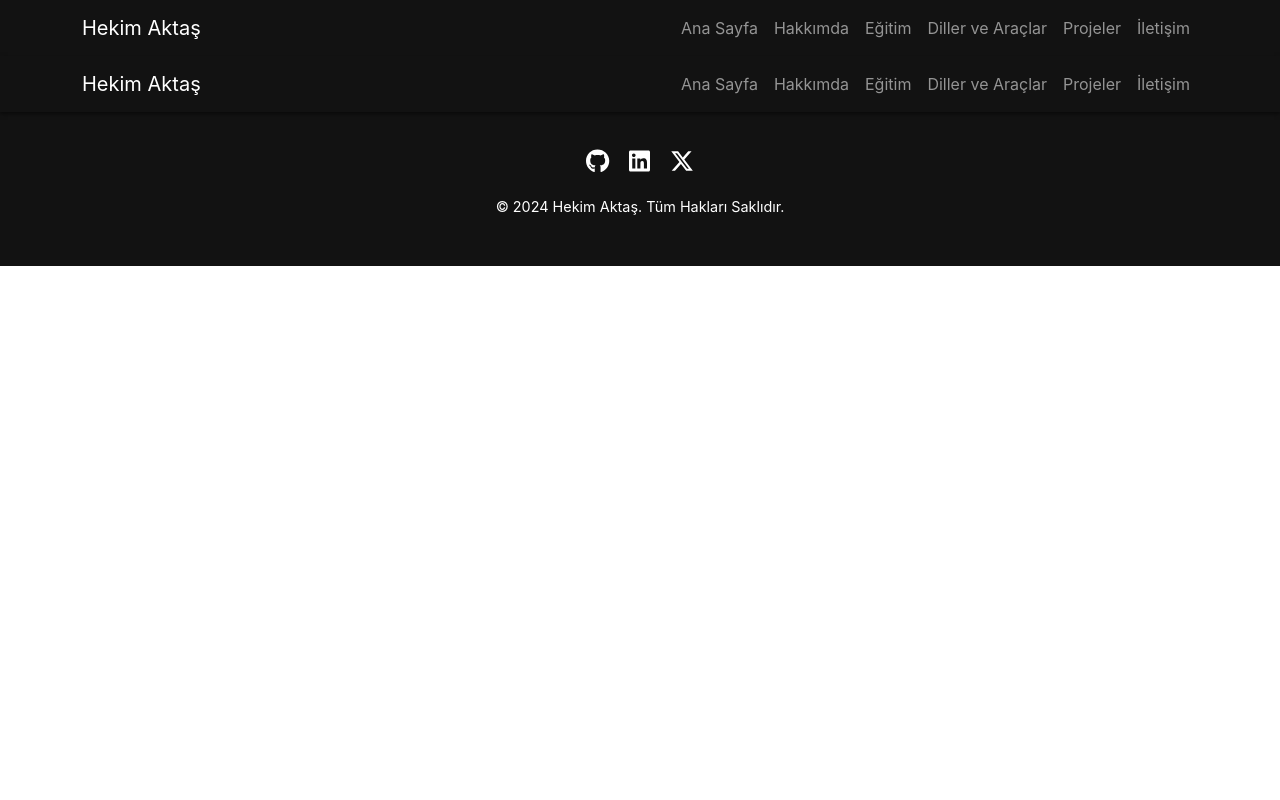
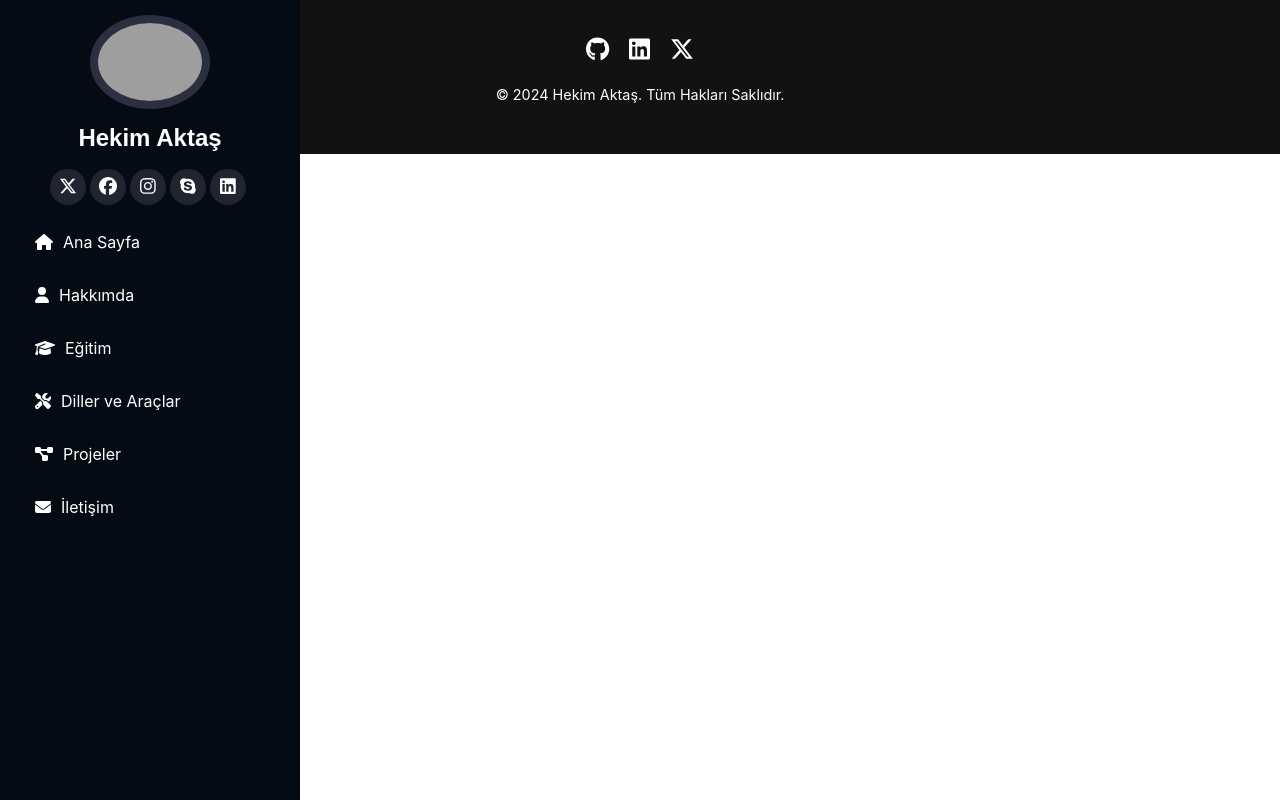
Before and after one commit to aktashekimcan/hekimcan-website-3, a Next.js app: page /components/Navbar in a window 1280 px wide. Built offline with nearby package versions, Linux system fonts and the light colour scheme; grey boxes are pictures that could not be loaded.

Commit message:
Updated Navbar.tsx

```diff
--- a/pages/components/Navbar.tsx
+++ b/pages/components/Navbar.tsx
@@ -1,60 +1,250 @@
-// components/Navbar.js
+// pages/_app.tsx veya components/Header.tsx gibi uygun bir dosya
+
+import React, { useState } from "react";
+import styled, { css } from "styled-components";
 import Link from "next/link";
-import { Container, Navbar as BootstrapNavbar, Nav } from "react-bootstrap";
-import styled from "styled-components";
-
-const StyledBootstrapNavbar = styled(BootstrapNavbar)`
-  background-color: #121212;
-  box-shadow: 0 2px 4px rgba(0, 0, 0, 0.5);
+import { FontAwesomeIcon } from "@fortawesome/react-fontawesome";
+import {
+  faHome,
+  faUser,
+  faGraduationCap,
+  faTools,
+  faProjectDiagram,
+  faEnvelope,
+  faBars,
+  faTimes,
+} from "@fortawesome/free-solid-svg-icons";
+import {
+  faXTwitter as faTwitter,
+  faFacebook,
+  faInstagram,
+  faSkype,
+  faLinkedin,
+} from "@fortawesome/free-brands-svg-icons";
+const commonTransition = css`
+  transition: all 0.3s ease;
 `;
 
-const NavbarBrandStyled = styled(BootstrapNavbar.Brand)`
-  /* Stil seçenekleri */
+const MobileNavToggle = styled.button`
+  display: none; // Başlangıçta butonu gizle
+  position: fixed;
+  right: 15px;
+  top: 15px;
+  z-index: 9999;
+  border: none;
+  background: #149ddd;
+  border-radius: 50%;
+  font-size: 24px;
+  color: #fff;
+  cursor: pointer;
+  width: 40px;
+  height: 40px;
+  align-items: center;
+  justify-content: center;
+
+  @media (max-width: 768px) {
+    // 768px altında butonu göster
+    display: flex;
+  }
+
+  ${commonTransition};
 `;
 
-const StyledNav = styled(Nav)`
-  margin-left: auto;
+const HeaderContainer = styled.header`
+  position: fixed;
+  top: 0;
+  left: 0;
+  bottom: 0;
+  width: 300px;
+  z-index: 9997;
+  padding: 0 15px;
+  background: #040b14;
+  overflow-y: auto;
+  box-shadow: ${(props) =>
+    props.isOpen ? "0 4px 8px rgba(0, 0, 0, 0.1)" : "none"};
 
-  @media (max-width: 992px) {
-    margin-left: 0;
+  @media (max-width: 768px) {
+    transform: translateX(${(props) => (props.isOpen ? "0" : "-100%")});
+    width: 80%;
+  }
+
+  ${commonTransition};
+`;
+
+const ProfileImage = styled.img`
+  margin: 15px auto;
+  display: block;
+  width: 120px;
+  border: 8px solid #2c2f3f;
+  transition: transform 0.3s ease;
+
+  &:hover {
+    transform: scale(1.05);
   }
 `;
 
-const Navbar = () => {
+const ProfileName = styled.h1`
+  font-size: 24px;
+  margin: 0;
+  padding: 0;
+  font-weight: 600;
+  text-align-last: center;
+  font-family: "Poppins", sans-serif;
+  a,
+  a:hover {
+    color: #fff;
+    text-decoration: none;
+  }
+`;
+
+const SocialLink = styled.a`
+  font-size: 18px;
+  display: inline-block;
+  background: #212431;
+  color: #fff;
+  line-height: 1;
+  padding: 8px 0;
+  margin-right: 4px;
+  border-radius: 50%;
+  text-align: center;
+  width: 36px;
+  height: 36px;
+  transition: 0.3s;
+  &:hover {
+    background: #149ddd;
+    color: #fff;
+    text-decoration: none;
+  }
+`;
+
+const NavList = styled.ul`
+  list-style: none;
+  padding: 0;
+  margin: 0;
+`;
+
+const NavItem = styled.li`
+  a {
+    color: #fff;
+    display: flex;
+    align-items: center;
+    padding: 12px 20px;
+    border-radius: 8px;
+    margin: 5px 0;
+    text-decoration: none;
+
+    &:hover,
+    &.active {
+      background-color: #149ddd;
+      color: #fff;
+      text-decoration: none;
+    }
+
+    svg {
+      margin-right: 10px;
+    }
+  }
+
+  ${commonTransition};
+`;
+
+// Header Component
+const Header = () => {
+  const [isNavOpen, setIsNavOpen] = useState(false);
+
+  const closeNav = () => {
+    setIsNavOpen(false);
+  };
   return (
-    <StyledBootstrapNavbar expand="lg" variant="dark" sticky="top">
-      <Container>
-        <NavbarBrandStyled href="/">
-          {/* Logo eklenebilir */}
-          {/* <img src="/path/to/logo.png" alt="Logo" style={{ marginRight: '10px', width: '40px' }}/> */}
-          Hekim Aktaş
-        </NavbarBrandStyled>
-        <BootstrapNavbar.Toggle aria-controls="basic-navbar-nav" />
-        <BootstrapNavbar.Collapse id="basic-navbar-nav">
-          <StyledNav>
+    <>
+      <MobileNavToggle onClick={() => setIsNavOpen(!isNavOpen)}>
+        <FontAwesomeIcon icon={isNavOpen ? faTimes : faBars} />
+      </MobileNavToggle>
+      <HeaderContainer isOpen={isNavOpen} id="header">
+        <div className="d-flex flex-column">
+          <div className="profile">
+            <ProfileImage
+              src="https://scontent.fesb7-1.fna.fbcdn.net/v/t39.30808-6/273499217_4790860821004008_555242861065204042_n.jpg?_nc_cat=108&ccb=1-7&_nc_sid=5f2048&_nc_ohc=a8TiNCxXsr0AX9BKryh&_nc_ht=scontent.fesb7-1.fna&oh=00_AfAdLddhWmJ5V-lWj2ZGz1TPHUdgKiexi-0HPAyn0lFEdQ&oe=65EE101D"
+              alt=""
+              className="img-fluid rounded-circle"
+            />
+            <ProfileName>
+              <a href="index.html">Hekim Aktaş</a>
+            </ProfileName>
+            <div className="social-links mt-3 text-center">
+              <SocialLink href="#" className="twitter">
+                <FontAwesomeIcon icon={faTwitter} />
+              </SocialLink>
+              <SocialLink href="#" className="facebook">
+                <FontAwesomeIcon icon={faFacebook} />
+              </SocialLink>
+              <SocialLink href="#" className="instagram">
+                <FontAwesomeIcon icon={faInstagram} />
+              </SocialLink>
+              <SocialLink href="#" className="google-plus">
+                <FontAwesomeIcon icon={faSkype} />
+              </SocialLink>
+              <SocialLink href="#" className="linkedin">
+                <FontAwesomeIcon icon={faLinkedin} />
+              </SocialLink>
+            </div>
+          </div>
+          <nav id="navbar" className="nav-menu navbar">
+            <NavList>
+              <NavItem>
                 <Link href="/" passHref>
-              <Nav.Link as="a">Ana Sayfa</Nav.Link>
+                  <span className="nav-link" onClick={closeNav}>
+                    <FontAwesomeIcon icon={faHome} />
+                    <span>Ana Sayfa</span>
+                  </span>
                 </Link>
+              </NavItem>
+              <NavItem>
                 <Link href="/about" passHref>
-              <Nav.Link as="a">Hakkımda</Nav.Link>
+                  <span className="nav-link" onClick={closeNav}>
+                    <FontAwesomeIcon icon={faUser} />
+                    <span>Hakkımda</span>
+                  </span>
                 </Link>
+              </NavItem>
+              <NavItem>
                 <Link href="/education" passHref>
-              <Nav.Link as="a">Eğitim</Nav.Link>
+                  <span className="nav-link" onClick={closeNav}>
+                    <FontAwesomeIcon icon={faGraduationCap} />
+                    <span>Eğitim</span>
+                  </span>
                 </Link>
+              </NavItem>
+              <NavItem>
                 <Link href="/skills" passHref>
-              <Nav.Link as="a">Diller ve Araçlar</Nav.Link>
+                  <span className="nav-link" onClick={closeNav}>
+                    <FontAwesomeIcon icon={faTools} />
+                    <span>Diller ve Araçlar</span>
+                  </span>
                 </Link>
+              </NavItem>
+              <NavItem>
                 <Link href="/projects" passHref>
-              <Nav.Link as="a">Projeler</Nav.Link>
+                  <span className="nav-link" onClick={closeNav}>
+                    <FontAwesomeIcon icon={faProjectDiagram} />
+                    <span>Projeler</span>
+                  </span>
                 </Link>
+              </NavItem>
+              <NavItem>
                 <Link href="/contact" passHref>
-              <Nav.Link as="a">İletişim</Nav.Link>
+                  <span className="nav-link" onClick={closeNav}>
+                    <FontAwesomeIcon icon={faEnvelope} />
+                    <span>İletişim</span>
+                  </span>
                 </Link>
-          </StyledNav>
-        </BootstrapNavbar.Collapse>
-      </Container>
-    </StyledBootstrapNavbar>
+              </NavItem>
+            </NavList>
+          </nav>
+        </div>
+      </HeaderContainer>
+    </>
   );
 };
 
-export default Navbar;
+export default Header;
```
Lines whose indentation alone changed are shown as unchanged.
